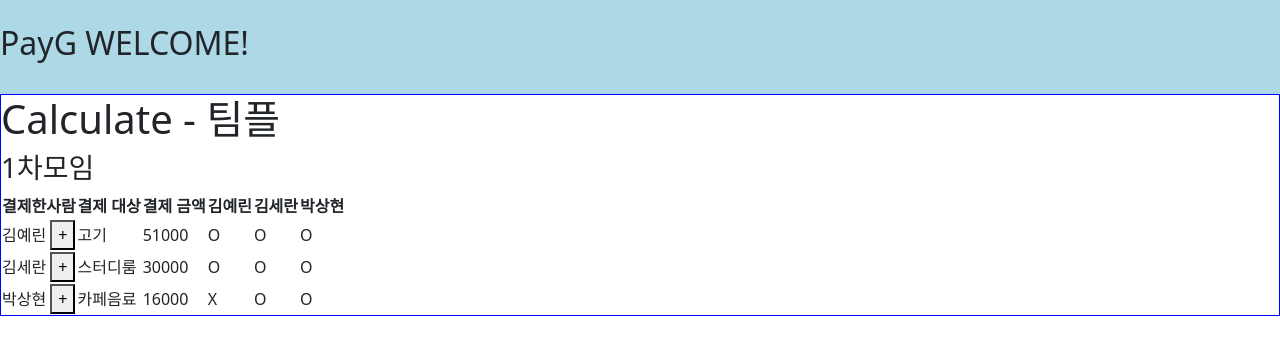
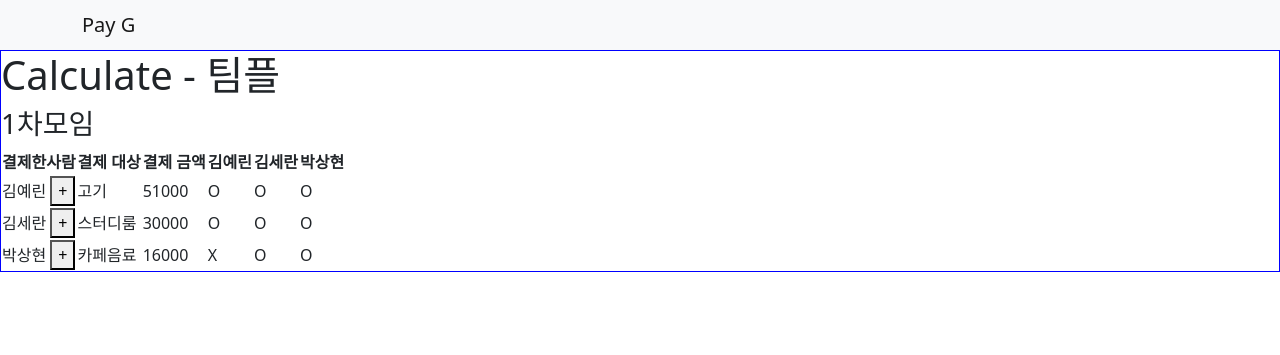
Before and after one commit to tkdgus1030/OSS_project, a Django app: page /Calculate/ in a window 1280 px wide. Shown: the top 355 px of the page. Run offline with Django 3.2, Linux system fonts and the light colour scheme.

Commit message:
base.html 수정

```diff
--- a/main/templates/main/web/base.html
+++ b/main/templates/main/web/base.html
@@ -2,15 +2,17 @@
 <html lang="en">
 <head>
     <meta charset="UTF-8">
-    <title>DunDunDance</title>
+    <title>Pay G</title>
     <!-- CSS only -->
 <link href="https://cdn.jsdelivr.net/npm/bootstrap@5.1.3/dist/css/bootstrap.min.css" rel="stylesheet" integrity="sha384-1BmE4kWBq78iYhFldvKuhfTAU6auU8tT94WrHftjDbrCEXSU1oBoqyl2QvZ6jIW3" crossorigin="anonymous">
 </head>
 <body style="width:100%;height:100%;">
-<div onclick="location.href='{% url 'main:index' %}'" style="width:100%;height:20%;background:lightblue;">
-    <br>
-    <h2>PayG WELCOME!</h2>
-    <br>
+<div onclick="location.href='{% url 'main:index' %}'">
+    <nav class="navbar navbar-light bg-light">
+      <div class="container">
+        <span class="navbar-brand mb-0 h1"> Pay G</span>
+      </div>
+    </nav>
 </div>
 <div id="content" style="width:100%;height:80%;border:1px solid blue;">
     <div id="content-header">
```
